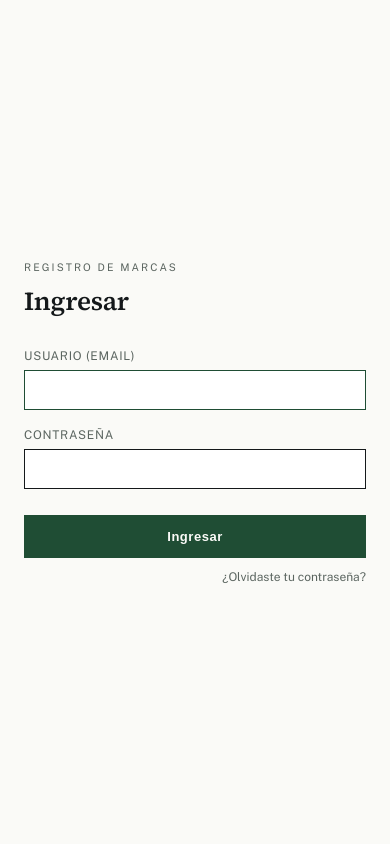
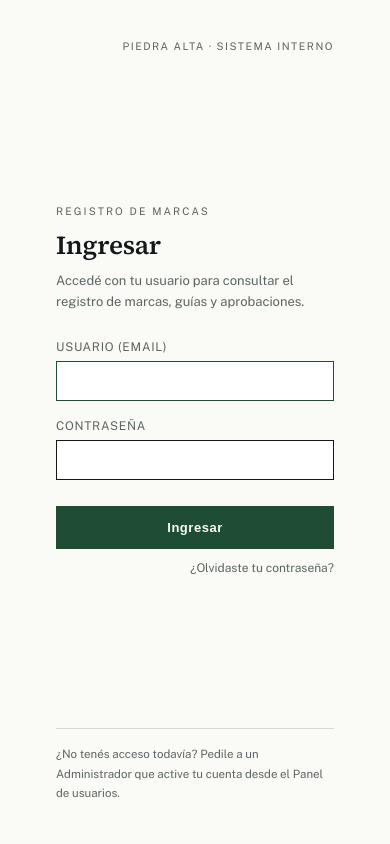
Before and after one commit to RoqueLuis07/piedra_alta_saci, a Flask app: page /login in a window 390 px wide. Run offline with Flask 3, Linux system fonts and the light colour scheme.

Commit message:
Rediseñar el login: menos vacío, con movimiento y jerarquía
- El panel derecho pasa de un formulario flotando en espacio en blanco
  a una composición de tres franjas (encabezado, formulario, pie),
  igual que el panel de marca de la izquierda.
- Arco decorativo sutil de fondo (oculto en mobile para no chocar con
  el texto).
- Entrada suave (fade + slide) en ambos paneles, respetando
  prefers-reduced-motion.
- Bajada explicando qué hace el sistema, y un pie con qué hacer si
  todavía no tenés cuenta activada.

```diff
--- a/marcas/servidor/templates/login.html
+++ b/marcas/servidor/templates/login.html
@@ -61,24 +61,55 @@
     .marca-sub { font-size: 10.5px; letter-spacing: 0.2em; color: rgba(250,250,247,0.62); margin-top: 4px; }
     .marca-frase { position: relative; font-family: 'Source Serif 4', serif; font-size: 27px; font-weight: 600; line-height: 1.32; max-width: 20ch; letter-spacing: -0.01em; }
     .marca-pie { position: relative; font-size: 11.5px; letter-spacing: 0.04em; color: rgba(250,250,247,0.6); line-height: 1.7; border-top: 1px solid rgba(250,250,247,0.22); padding-top: 16px; }
+    .marca > div:first-child { animation: aparecer .5s ease-out both; }
+    .marca-frase { animation: aparecer .5s ease-out .1s both; }
+    .marca-pie { animation: aparecer .5s ease-out .2s both; }
 
     /* Panel de formulario -- derecha */
-    .form-lado { flex: 1 1 54%; display: flex; align-items: center; justify-content: center; padding: 24px; }
-    .form-panel { width: 100%; max-width: 360px; }
+    .form-lado { flex: 1 1 54%; display: flex; flex-direction: column; padding: 40px 56px; position: relative; overflow: hidden; }
+    .form-lado::before {
+      content: "";
+      position: absolute;
+      left: 50%;
+      top: -180px;
+      width: 460px;
+      height: 320px;
+      border: 1px solid var(--borde-suave, #D8D8D0);
+      border-bottom: 0;
+      border-radius: 230px 230px 0 0 !important;
+      opacity: 0.6;
+    }
+    .form-arriba { position: relative; display: flex; justify-content: flex-end; }
+    .form-arriba span { font-size: 10.5px; letter-spacing: 0.14em; color: var(--texto-secundario); text-transform: uppercase; }
+    .form-medio { position: relative; flex: 1 1 auto; display: flex; align-items: center; }
+    .form-panel { width: 100%; max-width: 360px; animation: aparecer .5s ease-out .1s both; }
     .form-etiqueta { font-size: 10.5px; letter-spacing: 0.2em; color: var(--texto-secundario); text-transform: uppercase; margin-bottom: 10px; }
-    .form-panel h1 { font-family: 'Source Serif 4', serif; font-size: 26px; font-weight: 600; margin: 0 0 30px; letter-spacing: -0.01em; }
+    .form-panel h1 { font-family: 'Source Serif 4', serif; font-size: 26px; font-weight: 600; margin: 0 0 8px; letter-spacing: -0.01em; }
+    .form-panel .bajada { font-size: 13px; line-height: 1.6; color: var(--texto-secundario); margin: 0 0 28px; }
     label { display: block; margin-bottom: 18px; font-size: 12px; letter-spacing: 0.06em; color: var(--texto-secundario); text-transform: uppercase; }
     input { width: 100%; border: 1px solid var(--texto); background: #fff; padding: 11px 12px; font-size: 14px; margin-top: 7px; font-family: inherit; transition: border-color .15s; }
     input:focus { outline: none; border-color: var(--verde-oscuro); border-width: 1.5px; }
-    button { width: 100%; background: var(--verde-oscuro); color: var(--fondo); border: 1px solid var(--verde-oscuro); padding: 13px; font-size: 13px; font-weight: 600; letter-spacing: 0.04em; cursor: pointer; margin-top: 8px; transition: background .15s, border-color .15s, color .15s; }
+    button { width: 100%; background: var(--verde-oscuro); color: var(--fondo); border: 1px solid var(--verde-oscuro); padding: 13px; font-size: 13px; font-weight: 600; letter-spacing: 0.04em; cursor: pointer; margin-top: 8px; transition: background .15s, border-color .15s, color .15s, transform .15s; }
     button:hover { background: var(--verde-claro); border-color: var(--verde-claro); color: var(--texto); }
+    button:active { transform: scale(0.99); }
     .error { border-left: 3px solid #a63244; background: #FBEFEF; color: #a63244; font-size: 13px; padding: 10px 12px; margin-bottom: 20px; }
     .recuperar { display: block; text-align: right; margin-top: 12px; font-size: 12px; color: var(--texto-secundario); text-decoration: none; }
     .recuperar:hover { color: var(--verde-oscuro); text-decoration: underline; }
+    .form-pie { position: relative; font-size: 11.5px; line-height: 1.7; color: var(--texto-secundario); border-top: 1px solid var(--borde-suave, #D8D8D0); padding-top: 16px; animation: aparecer .5s ease-out .25s both; }
+    .form-pie a { color: var(--verde-oscuro); }
+
+    @keyframes aparecer {
+      from { opacity: 0; transform: translateY(10px); }
+      to { opacity: 1; transform: none; }
+    }
 
     @media (max-width: 860px) {
       .marca { display: none; }
       .form-lado { flex: 1 1 100%; }
+      .form-lado::before { display: none; }
+    }
+    @media (prefers-reduced-motion: reduce) {
+      .form-panel, .form-pie, .marca > div, .marca-frase { animation: none !important; }
     }
   </style>
 </head>
@@ -94,9 +125,12 @@
       <div class="marca-pie mono">SISTEMA INTERNO &middot; ACCESO RESTRINGIDO<br>Cada operación queda asociada a la persona que la realiza.</div>
     </aside>
     <div class="form-lado">
+      <div class="form-arriba"><span>Piedra Alta · Sistema interno</span></div>
+      <div class="form-medio">
         <div class="form-panel">
           <div class="form-etiqueta">Registro de marcas</div>
           <h1>Ingresar</h1>
+          <p class="bajada">Accedé con tu usuario para consultar el registro de marcas, guías y aprobaciones.</p>
           {% if error %}<div class="error">{{ error }}</div>{% endif %}
           <form method="post" action="{{ url_for('login_post') }}">
             <label>Usuario (email)<input type="email" name="email" required autofocus></label>
@@ -106,6 +140,8 @@
           <a class="recuperar" href="{{ url_for('recuperar') }}">¿Olvidaste tu contraseña?</a>
         </div>
       </div>
+      <div class="form-pie">¿No tenés acceso todavía? Pedile a un Administrador que active tu cuenta desde el Panel de usuarios.</div>
+    </div>
   </div>
 </body>
 </html>
```
Lines whose indentation alone changed are shown as unchanged.
